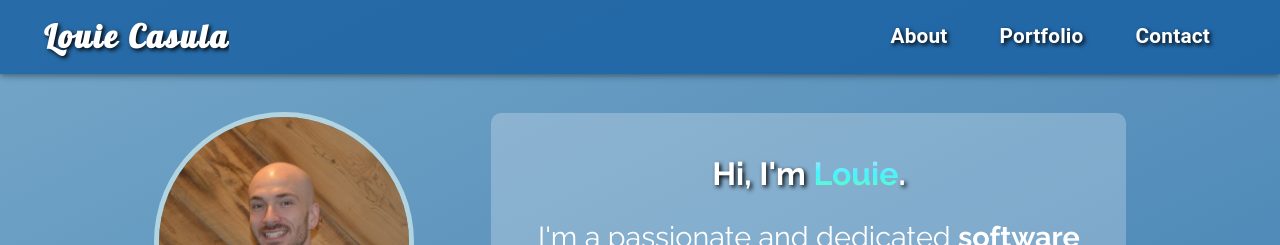
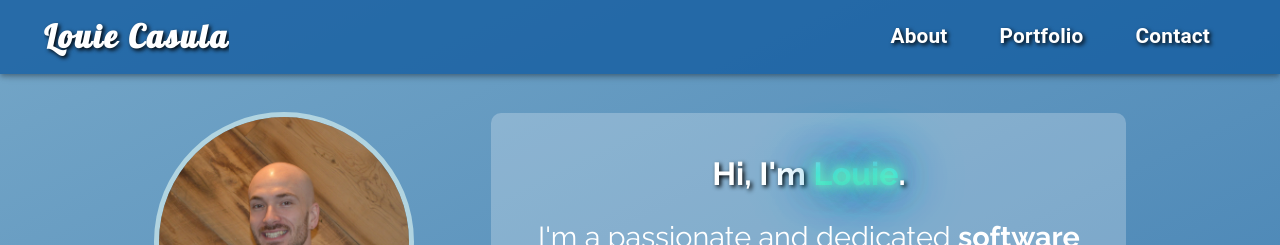
Before and after one commit to louiecasula/Portfolio, a React (Create React App) app: page / in a window 1280 px wide. Shown: the top 245 px of the page. Built offline with nearby package versions, Linux system fonts and the light colour scheme; a web font is replaced by a local one.

Commit message:
Added glowing animation to name.

```diff
--- a/src/pages/Greeting.css
+++ b/src/pages/Greeting.css
@@ -20,12 +20,28 @@
 }
 
 #name {
+    font-weight: 700;
     text-shadow: none;
     background: -webkit-linear-gradient(#bbe0ff, #48f2fe, #63ffbc);
-    -webkit-background-clip: text;
+    background-clip: text;
     -webkit-text-fill-color: transparent;
 }
 
+.glow {
+    text-align: center;
+    -webkit-animation: glow 3s ease-in-out infinite alternate;
+    -moz-animation: glow 3s ease-in-out infinite alternate;
+    animation: glow 3s ease-in-out infinite alternate;
+}
+
+@keyframes glow {
+from {
+    text-shadow: 0 0 10px #63ffbc, 0 0 20px #63ffbc, 0 0 30px #2E8BC0, 0 0 40px #2E8BC0, 0 0 50px #2E8BC0, 0 0 60px #2E8BC0, 0 0 70px #2E8BC0;
+}
+to {
+    text-shadow: 0 0 20px #63ffbc, 0 0 30px #145DA0, 0 0 40px #145DA0, 0 0 50px #145DA0, 0 0 60px #145DA0, 0 0 70px #145DA0, 0 0 80px #145DA0;
+}
+}
 
 @media screen and (max-width: 800px) {
     .greeting-block {
--- a/src/pages/Greeting.js
+++ b/src/pages/Greeting.js
@@ -7,7 +7,7 @@ function Greeting() {
         <div className="greeting-block">
             <img className="greeting-image" src={LouieHeadshot} alt="Louie's headshot"/>
             <div className="text-container">
-                <h1>Hi, I'm <span id="name">Louie</span>.</h1>
+                <h1>Hi, I'm <span id="name" className="glow">Louie</span>.</h1>
                 <p>I'm a passionate and dedicated <b>software developer</b> with a background in linguistics and foreign languages.</p>
             </div>
         </div>
```
